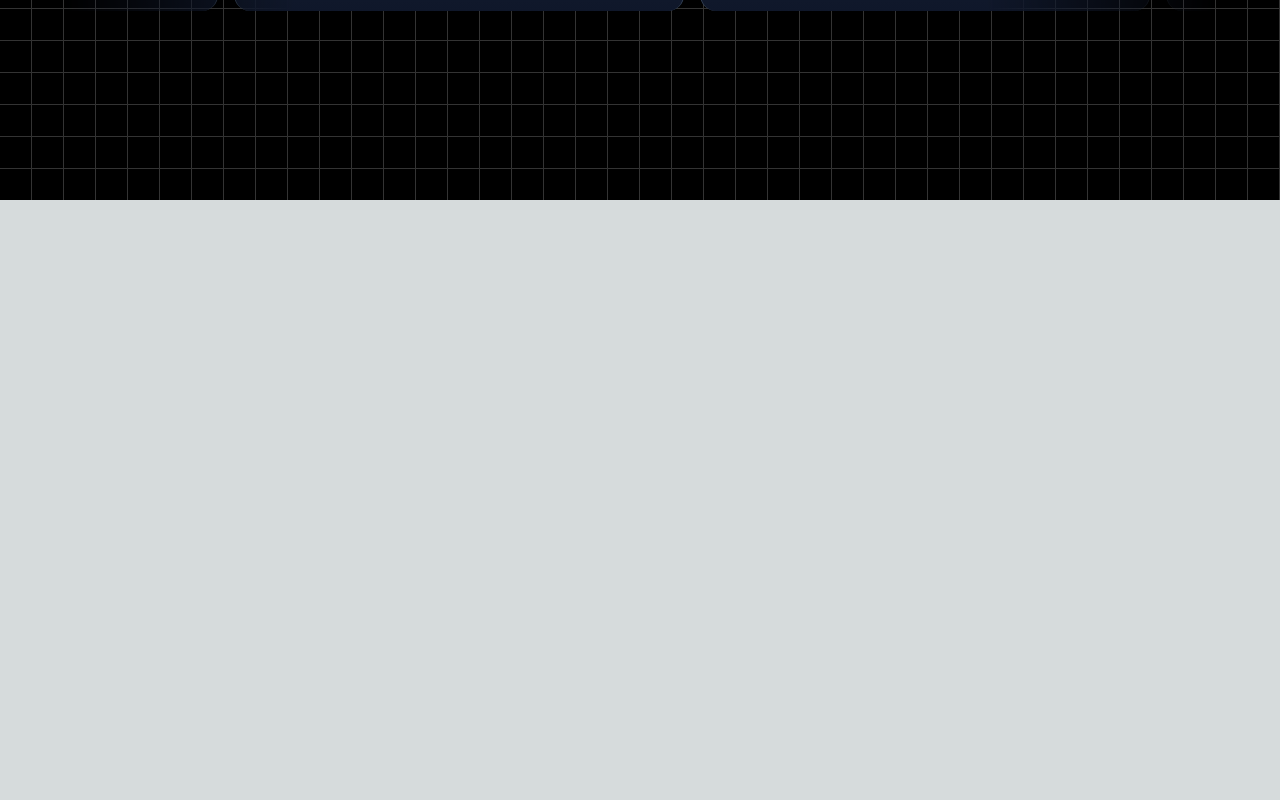
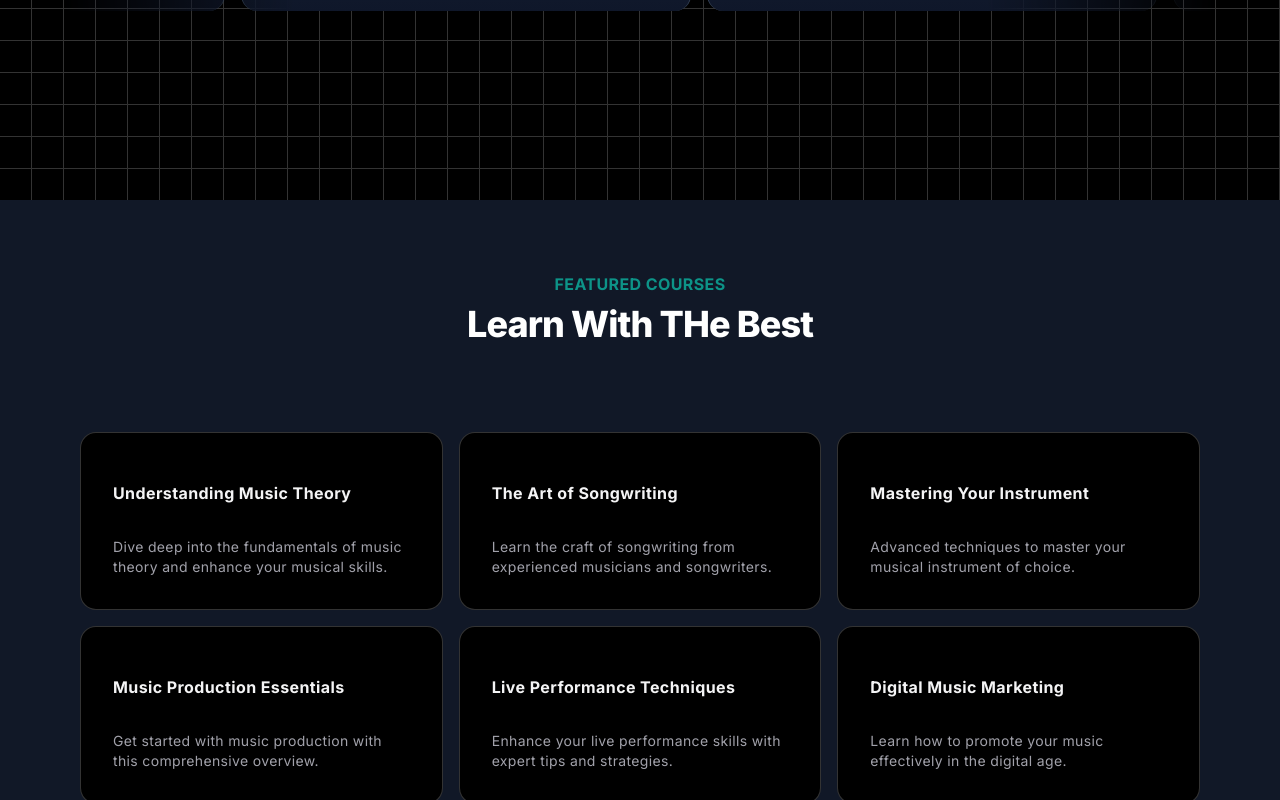
Before and after one commit to Genx-unidirectional/nextJs-music-academy-project, a Next.js app: page / in a window 1280 px wide. Shown: the part 2000-2800 px from the top of the page. Before the commit the page ends 2200 px from the top, so only its background shows below. Built offline with nearby package versions, Linux system fonts and the light colour scheme.

Commit message:
feat webinar with hover effect

```diff
--- a/src/app/page.tsx
+++ b/src/app/page.tsx
@@ -1,6 +1,7 @@
 import FeaturedCourses from "@/components/FeaturedCourses";
 import HeroSection from "@/components/HeroSection";
 import MusicSchoolTestiMonials from "@/components/TestimonialsCards";
+import UpcomingWebinars from "@/components/UpcomingWebinars";
 // import WhyChooseUs from "@/components/WhyChooseUs";
 
 export default function Home() {
@@ -10,6 +11,7 @@
       <FeaturedCourses />
       {/* <WhyChooseUs /> */}
       <MusicSchoolTestiMonials />
+      <UpcomingWebinars />
     </main>
   );
 }
--- /dev/null
+++ b/src/components/UpcomingWebinars.tsx
@@ -0,0 +1,85 @@
+"use client";
+import Link from "next/link";
+import { HoverEffect } from "./ui/card-hover-effect";
+const featuredWebinars = [
+  {
+    title: "Understanding Music Theory",
+    description:
+      "Dive deep into the fundamentals of music theory and enhance your musical skills.",
+    slug: "understanding-music-theory",
+    isFeatured: true,
+  },
+  {
+    title: "The Art of Songwriting",
+    description:
+      "Learn the craft of songwriting from experienced musicians and songwriters.",
+    slug: "the-art-of-songwriting",
+    isFeatured: true,
+  },
+  {
+    title: "Mastering Your Instrument",
+    description:
+      "Advanced techniques to master your musical instrument of choice.",
+    slug: "mastering-your-instrument",
+    isFeatured: true,
+  },
+  {
+    title: "Music Production Essentials",
+    description:
+      "Get started with music production with this comprehensive overview.",
+    slug: "music-production-essentials",
+    isFeatured: true,
+  },
+  // Added two more webinars
+  {
+    title: "Live Performance Techniques",
+    description:
+      "Enhance your live performance skills with expert tips and strategies.",
+    slug: "live-performance-techniques",
+    isFeatured: true,
+  },
+  {
+    title: "Digital Music Marketing",
+    description:
+      "Learn how to promote your music effectively in the digital age.",
+    slug: "digital-music-marketing",
+    isFeatured: true,
+  },
+];
+function UpcomingWebinars() {
+  return (
+    <div className="p-12 bg-gray-900">
+      <div className="max-w-7xl mx-auto p-4 sm:p-6">
+        <div className="text-center">
+          <h2 className="text-teal-600  tracking-wide uppercase font-bold text-base">
+            FEATURED COURSES
+          </h2>
+
+          <p className="text-3xl font-extrabold tracking-tight mt-2 text-white leading-8 md:text-4xl">
+            Learn With THe Best
+          </p>
+        </div>
+        <div className="mt-10">
+          <HoverEffect
+            items={featuredWebinars.map((webinar) => {
+              return {
+                title: webinar.title,
+                description: webinar.description,
+                link: "/",
+              };
+            })}
+          />
+        </div>
+        <div className="mt-10 text-center">
+          <Link
+            className=" bg-gradient-to-b mt-2 from-gray-50 to-gray-300 text-slate-900 rounded-md font-medium px-2 py-1"
+            href={`/`}
+          >
+            Learn More
+          </Link>
+        </div>
+      </div>
+    </div>
+  );
+}
+export default UpcomingWebinars;
--- /dev/null
+++ b/src/components/ui/card-hover-effect.tsx
@@ -0,0 +1,111 @@
+import { cn } from "@/utils/cn";
+import { AnimatePresence, motion } from "framer-motion";
+import Link from "next/link";
+import { useState } from "react";
+
+export const HoverEffect = ({
+  items,
+  className,
+}: {
+  items: {
+    title: string;
+    description: string;
+    link: string;
+  }[];
+  className?: string;
+}) => {
+  let [hoveredIndex, setHoveredIndex] = useState<number | null>(null);
+
+  return (
+    <div
+      className={cn(
+        "grid grid-cols-1 md:grid-cols-2  lg:grid-cols-3  py-10",
+        className
+      )}
+    >
+      {items.map((item, idx) => (
+        <Link
+          href={item?.link}
+          key={item?.link}
+          className="relative group  block p-2 h-full w-full"
+          onMouseEnter={() => setHoveredIndex(idx)}
+          onMouseLeave={() => setHoveredIndex(null)}
+        >
+          <AnimatePresence>
+            {hoveredIndex === idx && (
+              <motion.span
+                className="absolute inset-0 h-full w-full bg-neutral-200 dark:bg-slate-800/[0.8] block  rounded-3xl"
+                layoutId="hoverBackground"
+                initial={{ opacity: 0 }}
+                animate={{
+                  opacity: 1,
+                  transition: { duration: 0.15 },
+                }}
+                exit={{
+                  opacity: 0,
+                  transition: { duration: 0.15, delay: 0.2 },
+                }}
+              />
+            )}
+          </AnimatePresence>
+          <Card>
+            <CardTitle>{item.title}</CardTitle>
+            <CardDescription>{item.description}</CardDescription>
+          </Card>
+        </Link>
+      ))}
+    </div>
+  );
+};
+
+export const Card = ({
+  className,
+  children,
+}: {
+  className?: string;
+  children: React.ReactNode;
+}) => {
+  return (
+    <div
+      className={cn(
+        "rounded-2xl h-full w-full p-4 overflow-hidden bg-black border border-transparent dark:border-white/[0.2] group-hover:border-slate-700 relative z-20",
+        className
+      )}
+    >
+      <div className="relative z-50">
+        <div className="p-4">{children}</div>
+      </div>
+    </div>
+  );
+};
+export const CardTitle = ({
+  className,
+  children,
+}: {
+  className?: string;
+  children: React.ReactNode;
+}) => {
+  return (
+    <h4 className={cn("text-zinc-100 font-bold tracking-wide mt-4", className)}>
+      {children}
+    </h4>
+  );
+};
+export const CardDescription = ({
+  className,
+  children,
+}: {
+  className?: string;
+  children: React.ReactNode;
+}) => {
+  return (
+    <p
+      className={cn(
+        "mt-8 text-zinc-400 tracking-wide leading-relaxed text-sm",
+        className
+      )}
+    >
+      {children}
+    </p>
+  );
+};
```
